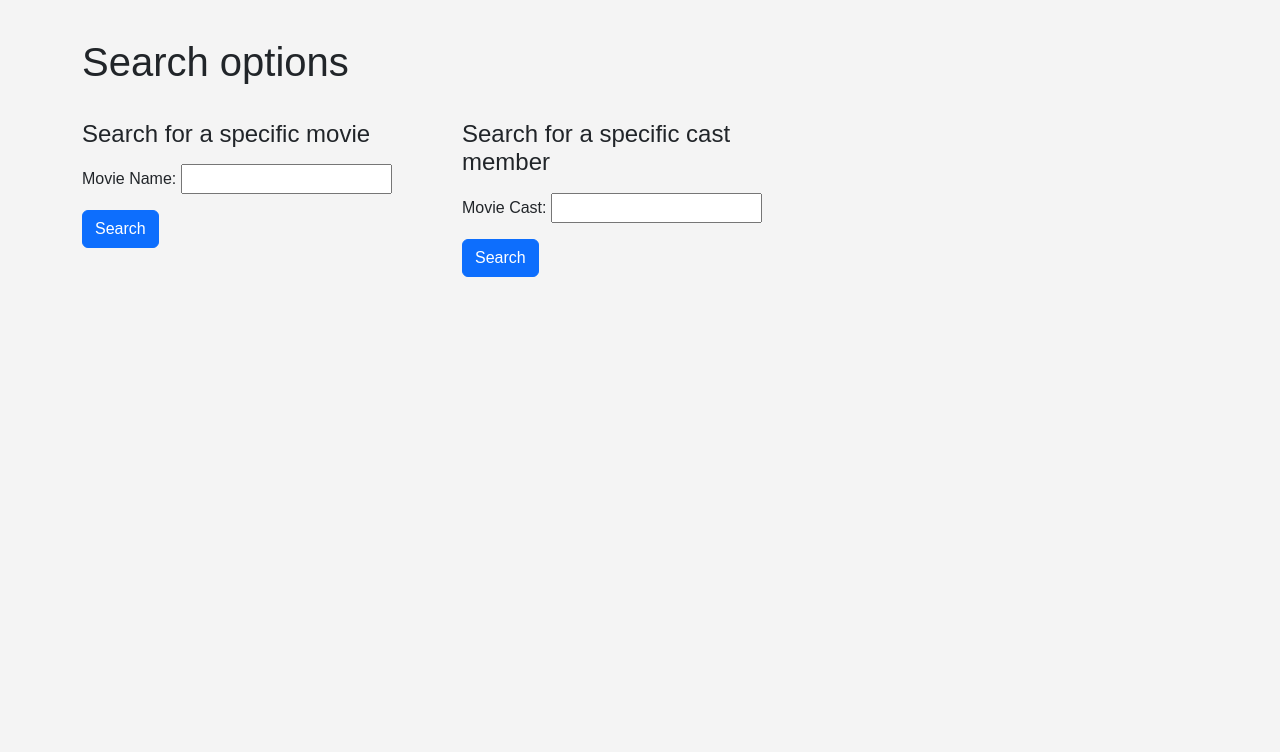
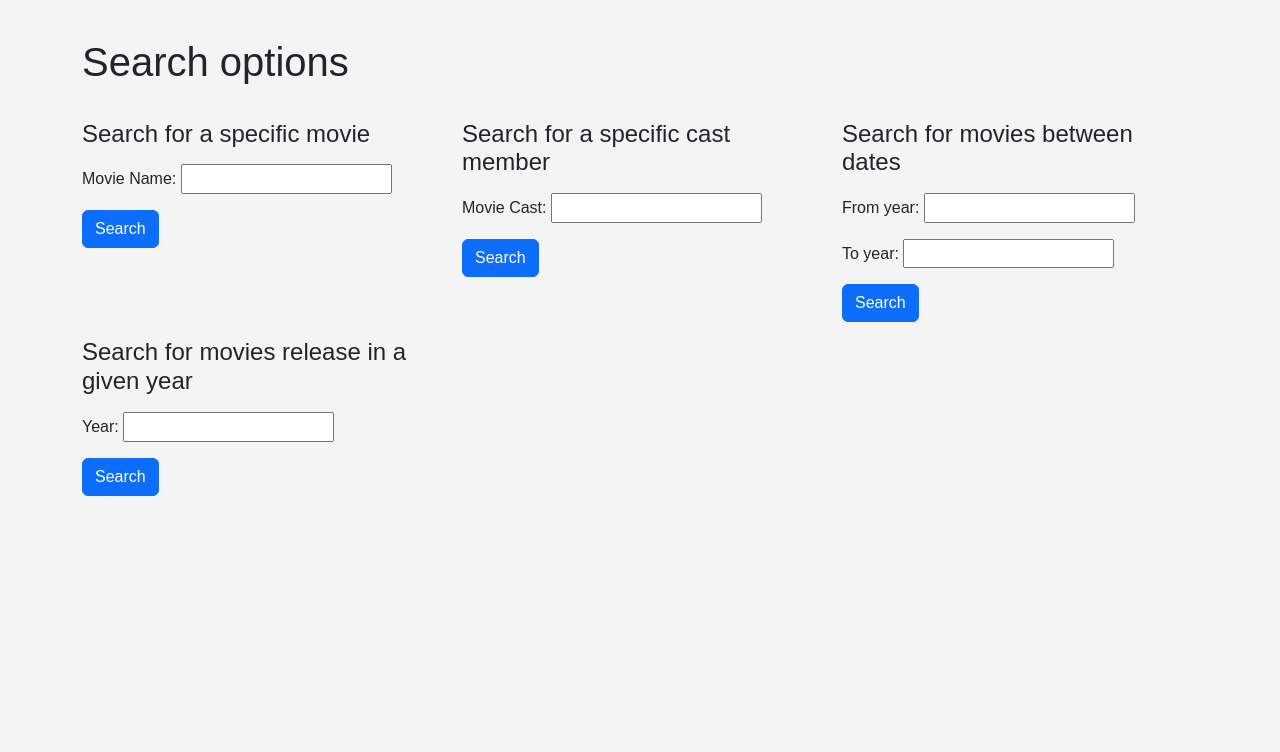
Before and after one commit to RafaelSGil/WS, a Django app: page /search/ in a window 1280 px wide. Shown: the part 62-814 px from the top of the page. Run offline with Django 3.2, Linux system fonts and the light colour scheme; some libraries are stand-ins or nearby versions.

Commit message:
Implemented search for specific date & for date gap

```diff
--- a/Assignment1/WS_APP/forms.py
+++ b/Assignment1/WS_APP/forms.py
@@ -6,3 +6,22 @@ class MovieForm(forms.Form):
 
 class CastForm(forms.Form):
     cast_name = forms.CharField(label='Movie Cast')
+
+class BetweenDatesForm(forms.Form):
+    date1 = forms.IntegerField(label='From year')
+    date2 = forms.IntegerField(label='To year')
+
+    def clean(self):
+        cleaned_data = super().clean()
+        date1 = cleaned_data.get('date1')
+        date2 = cleaned_data.get('date2')
+
+        if date1 is not None and date2 is not None:
+            if date1 >= date2:
+                self.add_error('date1', "Date 1 must be lower than Date 2")
+                self.add_error('date2', "Date 2 must be higher than Date 1")
+
+        return cleaned_data
+
+class DateForm(forms.Form):
+    date = forms.IntegerField(label="Year")
--- a/Assignment1/WS_APP/templates/home.html
+++ b/Assignment1/WS_APP/templates/home.html
@@ -2,7 +2,7 @@
 
 <div class="container mt-5">
   <h1>Welcome to MoviePedia</h1>
-  <p>Discover, explore, and share your favorite movies with MoviePedia!</p>
+  <p>Discover and explore your favorite movies with MoviePedia!</p>
 
   <br />
   <br />
--- a/Assignment1/WS_APP/templates/search.html
+++ b/Assignment1/WS_APP/templates/search.html
@@ -18,6 +18,24 @@
       <form method="POST">
         {% csrf_token %} {{ cast_form.as_p }}
         <button type="submit" class="btn btn-primary mb-3" name="cast_search">
+          Search
+        </button>
+      </form>
+    </div>
+    <div class="col-md-4">
+      <h4 class="mb-3">Search for movies between dates</h3>
+      <form method="POST">
+        {% csrf_token %} {{ between_dates_form.as_p }}
+        <button type="submit" class="btn btn-primary mb-3" name="between_dates_search">
+          Search
+        </button>
+      </form>
+    </div>
+    <div class="col-md-4">
+      <h4 class="mb-3">Search for movies release in a given year</h3>
+      <form method="POST">
+        {% csrf_token %} {{ date_form.as_p }}
+        <button type="submit" class="btn btn-primary mb-3" name="date_search">
           Search
         </button>
       </form>
@@ -86,5 +104,56 @@
 
   {% endif %}
 
+
+  {% if between_dates_results %}
+  {% load static %}
+  <link rel="stylesheet" href="{% static 'css/search.css' %}" />
+
+  <h1 class="mt-5 mb-3">Movies Information - search by dates gap</h1>
+  <div class="container-card" onwheel="horizontalScroll(event)">
+    {% for entry in between_dates_results %}
+    <div class="card flex-grow-1">
+      <div class="card-body">
+        <h5 class="card-title card-break">{{ entry.title.value }}</h5>
+        <p class="card-text card-break toggle-text"><strong>Cast:</strong> {{ entry.mergedCasts.value }}</p>
+        <p class="card-text card-break toggle-text"><strong>Release:</strong> {{ entry.release_year.value }}</p>
+        <p class="card-text card-break toggle-text"><strong>Genres:</strong> {{ entry.mergedGenres.value }}</p>
+        <p class="card-text card-break toggle-text"><strong>Director:</strong> {{ entry.director.value }}</p>
+        <p class="card-text card-break toggle-text"><strong>Country:</strong> {{ entry.country.value }}</p>
+        <p class="card-text card-break toggle-text"><strong>Rating:</strong> {{ entry.rating.value }}</p>
+        <p class="card-text card-break toggle-text"><strong>Duration:</strong> {{ entry.duration.value }}</p>
+        <p class="card-text card-break toggle-text"><strong>Description:</strong> {{ entry.description.value }}</p>
+      </div>
+    </div>
+    {% endfor %}
+</div>
+
+  {% endif %}
+
+  {% if date_results %}
+  {% load static %}
+  <link rel="stylesheet" href="{% static 'css/search.css' %}" />
+
+  <h1 class="mt-5 mb-3">Movies Information - search by specific date</h1>
+  <div class="container-card" onwheel="horizontalScroll(event)">
+    {% for entry in date_results %}
+    <div class="card flex-grow-1">
+      <div class="card-body">
+        <h5 class="card-title card-break">{{ entry.title.value }}</h5>
+        <p class="card-text card-break toggle-text"><strong>Cast:</strong> {{ entry.mergedCasts.value }}</p>
+        <p class="card-text card-break toggle-text"><strong>Release:</strong> {{ entry.release_year.value }}</p>
+        <p class="card-text card-break toggle-text"><strong>Genres:</strong> {{ entry.mergedGenres.value }}</p>
+        <p class="card-text card-break toggle-text"><strong>Director:</strong> {{ entry.director.value }}</p>
+        <p class="card-text card-break toggle-text"><strong>Country:</strong> {{ entry.country.value }}</p>
+        <p class="card-text card-break toggle-text"><strong>Rating:</strong> {{ entry.rating.value }}</p>
+        <p class="card-text card-break toggle-text"><strong>Duration:</strong> {{ entry.duration.value }}</p>
+        <p class="card-text card-break toggle-text"><strong>Description:</strong> {{ entry.description.value }}</p>
+      </div>
+    </div>
+    {% endfor %}
+</div>
+
+  {% endif %}
+
 </div>
 {% endblock %}
--- a/Assignment1/WS_APP/views.py
+++ b/Assignment1/WS_APP/views.py
@@ -40,8 +40,12 @@ def home(request):
 def search(request):
     movie_form = MovieForm()
     cast_form = CastForm()
+    between_dates_form = BetweenDatesForm()
+    date_form = DateForm()
     movie_search_results = None
     cast_search_results = None
+    between_dates_search_results = None
+    date_results = None
 
     if request.method == 'POST':
         if "movie_search" in request.POST:
@@ -56,13 +60,31 @@ def search(request):
                 cast_name = cast_form.cleaned_data['cast_name']
                 cast_search_results = cast_search(cast_name)
 
+        if "between_dates_search" in request.POST:
+            between_dates_form = BetweenDatesForm(request.POST)
+            if between_dates_form.is_valid():
+                date1 = between_dates_form.cleaned_data['date1']
+                date2 = between_dates_form.cleaned_data['date2']
+                between_dates_search_results = between_dates_search(date1, date2)
+
+        if "date_search" in request.POST:
+            date_form = DateForm(request.POST)
+            if date_form.is_valid():
+                date = date_form.cleaned_data['date']
+                date_results = date_search(date)
+
+
         return render(request, 'search.html',
                       {'movie_form': movie_form,
                        'cast_form': cast_form,
+                       'between_dates_form': between_dates_form,
+                        'date_form': date_form,
                        'movie_results': movie_search_results,
-                       'cast_results': cast_search_results})
+                       'cast_results': cast_search_results,
+                       'between_dates_results': between_dates_search_results,
+                       'date_results': date_results})
 
-    return render(request, 'search.html', {'movie_form': movie_form, 'cast_form': cast_form})
+    return render(request, 'search.html', {'movie_form': movie_form, 'cast_form': cast_form, 'between_dates_form': between_dates_form, 'date_form': date_form,})
 
 def movie_search(movie_name):
     query = """
@@ -174,3 +196,114 @@ def cast_search(cast_name):
     res = accessor.sparql_select(body=payload_query, repo_name=repo_name)
     res = json.loads(res)
     return res['results']['bindings']
+
+def between_dates_search(date1, date2):
+    query = """
+            PREFIX net: <http://ws.org/netflix_info/pred/>
+
+            SELECT ?type ?title ?director (GROUP_CONCAT(DISTINCT ?cast; separator=", ") AS ?mergedCasts) ?country ?date_added ?release_year ?rating ?duration (GROUP_CONCAT(DISTINCT ?genres; separator=", ") AS ?mergedGenres) ?description
+            WHERE {
+                ?rel_code net:real_name ?year .
+                ?show_id net:release_year ?rel_code .
+                FILTER (?year >= "_date1" && ?year <= "_date2")
+
+                ?show_id net:type ?type_code .
+                ?type_code net:real_name ?type .
+
+                ?show_id net:title ?title_code .
+                ?title_code net:real_name ?title .
+
+                ?show_id net:director ?director_code .
+                ?director_code net:real_name ?director .
+
+                OPTIONAL {
+                    ?show_id net:cast ?cast_code .
+                    ?cast_code net:real_name ?cast .
+                }
+
+                ?show_id net:country ?country_code .
+                ?country_code net:real_name ?country .
+
+                ?show_id net:date_added ?date_code .
+                ?date_code net:real_name ?date_added .
+
+                ?show_id net:release_year ?release_code .
+                ?release_code net:real_name ?release_year .
+
+                ?show_id net:rating ?rating_code .
+                ?rating_code net:real_name ?rating .
+
+                ?show_id net:duration ?duration_code .
+                ?duration_code net:real_name ?duration .
+
+                ?show_id net:listed_in ?genres_code .
+                ?genres_code net:real_name ?genres .
+
+                ?show_id net:description ?desc_code .
+                ?desc_code net:real_name ?description .
+            }
+            GROUP BY ?type ?title ?director ?country ?date_added ?release_year ?rating ?duration ?description
+            """
+    query = query.replace("_date1", str(date1))
+    query = query.replace("_date2", str(date2))
+
+    payload_query = { "query": query }
+    res = accessor.sparql_select(body=payload_query, repo_name=repo_name)
+    res = json.loads(res)
+    return res['results']['bindings']
+
+def date_search(date):
+    query = """
+            PREFIX net: <http://ws.org/netflix_info/pred/>
+
+            SELECT ?type ?title ?director (GROUP_CONCAT(DISTINCT ?cast; separator=", ") AS ?mergedCasts) ?country ?date_added ?release_year ?rating ?duration (GROUP_CONCAT(DISTINCT ?genres; separator=", ") AS ?mergedGenres) ?description
+            WHERE {
+                ?rel_code net:real_name ?year .
+                ?show_id net:release_year ?rel_code .
+                FILTER (?year = "_date")
+
+                ?show_id net:type ?type_code .
+                ?type_code net:real_name ?type .
+
+                ?show_id net:title ?title_code .
+                ?title_code net:real_name ?title .
+
+                ?show_id net:director ?director_code .
+                ?director_code net:real_name ?director .
+
+                OPTIONAL {
+                    ?show_id net:cast ?cast_code .
+                    ?cast_code net:real_name ?cast .
+                }
+
+                ?show_id net:country ?country_code .
+                ?country_code net:real_name ?country .
+
+                ?show_id net:date_added ?date_code .
+                ?date_code net:real_name ?date_added .
+
+                ?show_id net:release_year ?release_code .
+                ?release_code net:real_name ?release_year .
+
+                ?show_id net:rating ?rating_code .
+                ?rating_code net:real_name ?rating .
+
+                ?show_id net:duration ?duration_code .
+                ?duration_code net:real_name ?duration .
+
+                ?show_id net:listed_in ?genres_code .
+                ?genres_code net:real_name ?genres .
+
+                ?show_id net:description ?desc_code .
+                ?desc_code net:real_name ?description .
+            }
+            GROUP BY ?type ?title ?director ?country ?date_added ?release_year ?rating ?duration ?description
+            """
+
+    query = query.replace("_date", str(date))
+
+    payload_query = { "query": query }
+    res = accessor.sparql_select(body=payload_query, repo_name=repo_name)
+    res = json.loads(res)
+
+    return res['results']['bindings']
```
